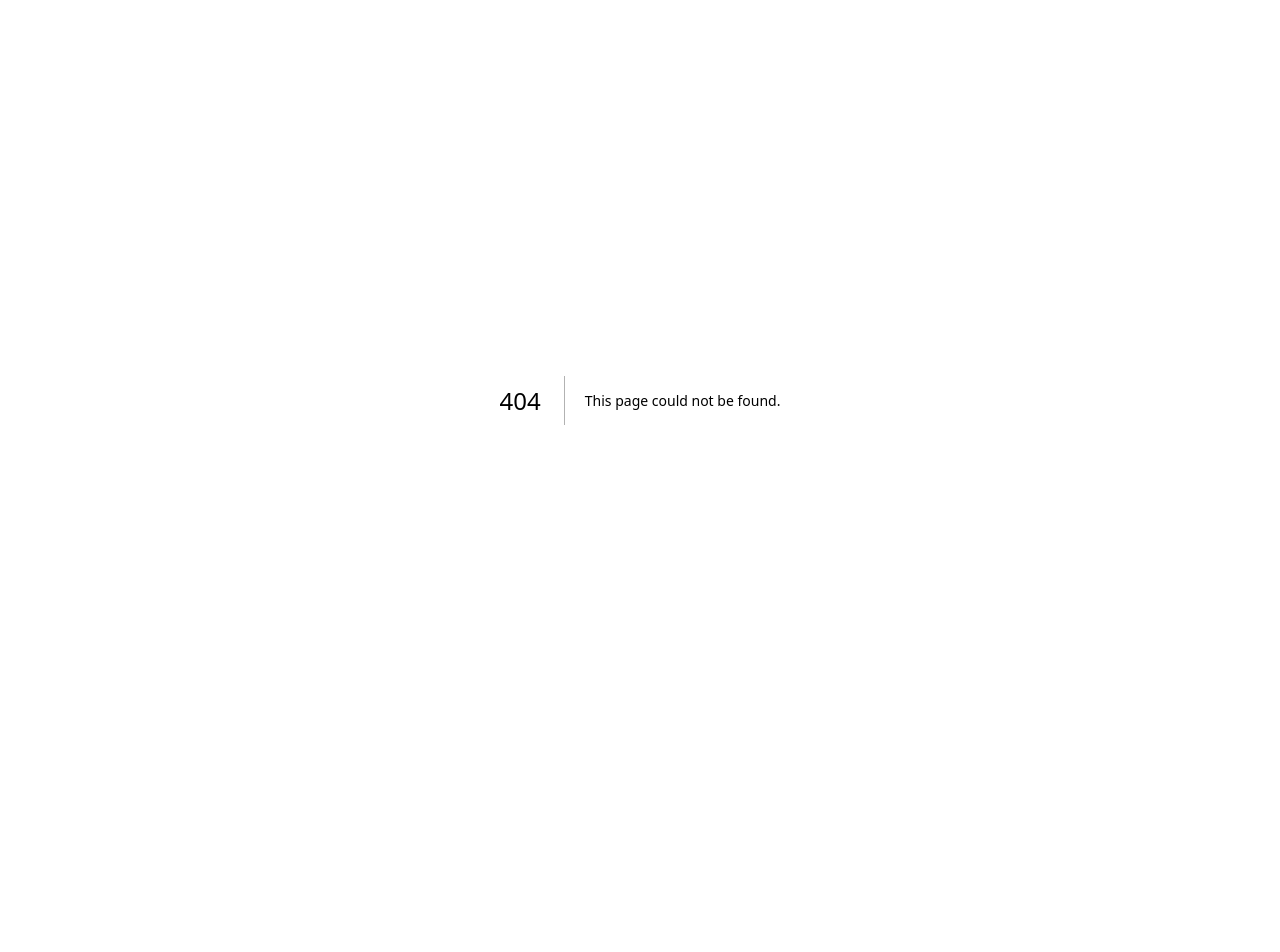
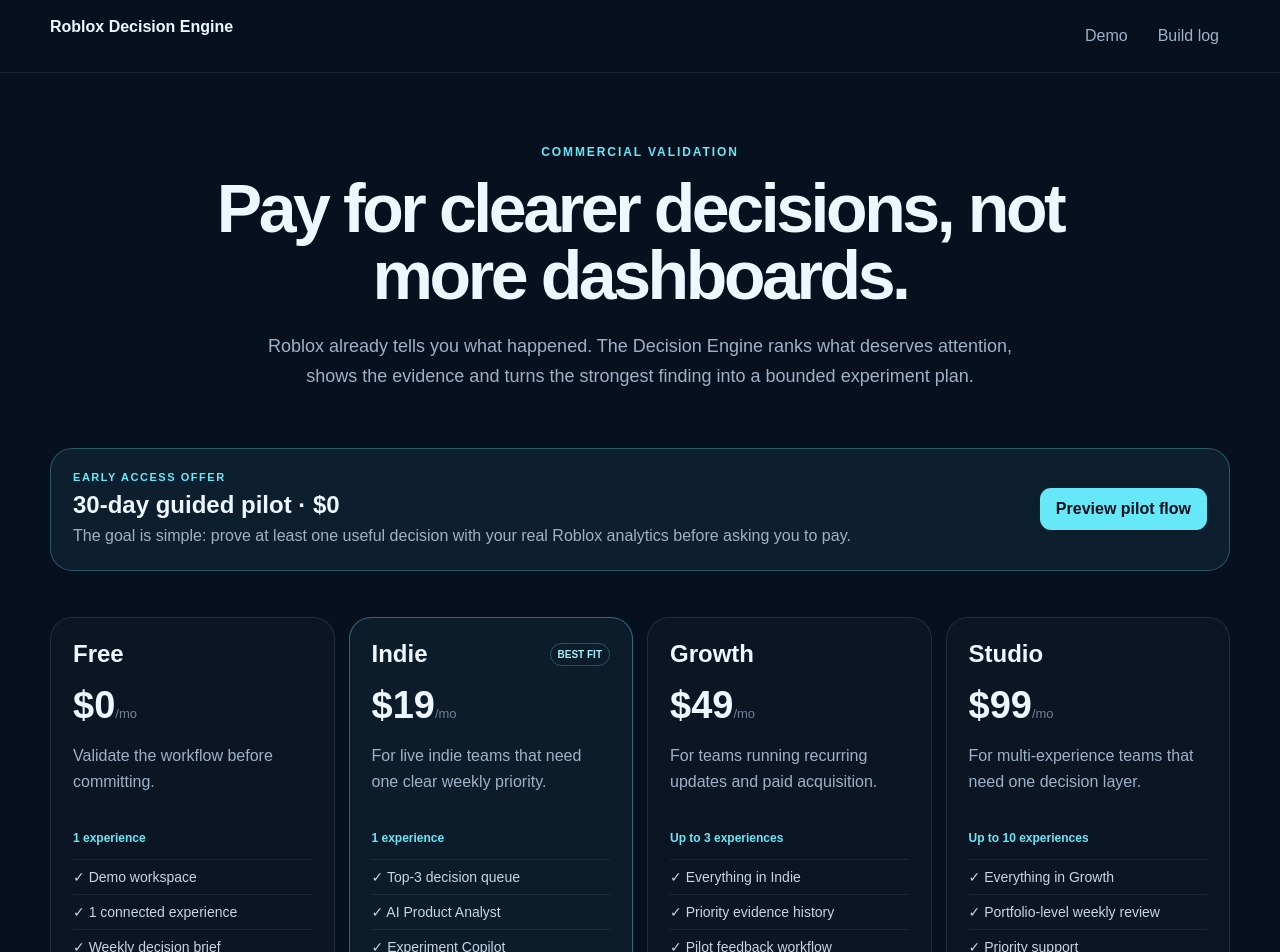
Before and after one commit to danielwauer-maker/roblox-decision-engine, a Next.js app in the folder apps/web/: page /pricing in a window 1280 px wide. Before the commit this address had no page. Shown: the top 952 px of the page. Before the commit the page ends 800 px from the top, so only its background shows below. Built offline with nearby package versions, Linux system fonts and the light colour scheme.

Commit message:
feat(r8): add commercial pricing page

```diff
--- /dev/null
+++ b/apps/web/app/pricing/page.tsx
@@ -0,0 +1,79 @@
+const plans = [
+  {
+    name: "Free",
+    price: "$0",
+    subtitle: "Validate the workflow before committing.",
+    experiences: "1 experience",
+    features: ["Demo workspace", "1 connected experience", "Weekly decision brief"],
+    cta: "Start with demo",
+    href: "/demo",
+  },
+  {
+    name: "Indie",
+    price: "$19",
+    subtitle: "For live indie teams that need one clear weekly priority.",
+    experiences: "1 experience",
+    features: ["Top-3 decision queue", "AI Product Analyst", "Experiment Copilot", "Weekly Growth Brief"],
+    cta: "Join early access",
+    href: "/demo/pilot",
+    featured: true,
+  },
+  {
+    name: "Growth",
+    price: "$49",
+    subtitle: "For teams running recurring updates and paid acquisition.",
+    experiences: "Up to 3 experiences",
+    features: ["Everything in Indie", "Priority evidence history", "Pilot feedback workflow", "Multi-experience coverage"],
+    cta: "Join pilot",
+    href: "/demo/pilot",
+  },
+  {
+    name: "Studio",
+    price: "$99",
+    subtitle: "For multi-experience teams that need one decision layer.",
+    experiences: "Up to 10 experiences",
+    features: ["Everything in Growth", "Portfolio-level weekly review", "Priority support", "Expanded experience limits"],
+    cta: "Talk to us",
+    href: "/demo/pilot",
+  },
+];
+
+export default function PricingPage() {
+  return (
+    <main style={{ minHeight: "100vh", background: "#07101f", color: "#eef7ff", fontFamily: "Arial, sans-serif" }}>
+      <header style={{ borderBottom: "1px solid rgba(255,255,255,.08)" }}>
+        <div style={{ maxWidth: 1180, margin: "0 auto", padding: "18px clamp(20px,5vw,24px)", display: "flex", justifyContent: "space-between", gap: 16, flexWrap: "wrap" }}>
+          <a href="/" style={{ color: "#eef7ff", textDecoration: "none", fontWeight: 800 }}>Roblox Decision Engine</a>
+          <div style={{ display: "flex", gap: 8 }}><a href="/demo" style={{ color: "#9fb1c7", textDecoration: "none", padding: "9px 11px" }}>Demo</a><a href="/portfolio" style={{ color: "#9fb1c7", textDecoration: "none", padding: "9px 11px" }}>Build log</a></div>
+        </div>
+      </header>
+
+      <section style={{ maxWidth: 1180, margin: "0 auto", padding: "72px clamp(20px,5vw,24px) 28px", textAlign: "center" }}>
+        <div style={{ color: "#67e8f9", fontSize: 12, fontWeight: 800, letterSpacing: ".16em", textTransform: "uppercase" }}>Commercial validation</div>
+        <h1 style={{ margin: "16px auto 0", maxWidth: 850, fontSize: "clamp(42px,8vw,68px)", lineHeight: .98, letterSpacing: "-.05em" }}>Pay for clearer decisions, not more dashboards.</h1>
+        <p style={{ margin: "24px auto 0", maxWidth: 760, color: "#9fb1c7", fontSize: 18, lineHeight: 1.65 }}>Roblox already tells you what happened. The Decision Engine ranks what deserves attention, shows the evidence and turns the strongest finding into a bounded experiment plan.</p>
+      </section>
+
+      <section style={{ maxWidth: 1180, margin: "0 auto", padding: "28px clamp(20px,5vw,24px)" }}>
+        <div style={{ border: "1px solid rgba(103,232,249,.28)", background: "rgba(103,232,249,.07)", borderRadius: 22, padding: 22, display: "flex", justifyContent: "space-between", gap: 18, alignItems: "center", flexWrap: "wrap" }}>
+          <div><div style={{ color: "#67e8f9", fontSize: 11, fontWeight: 800, textTransform: "uppercase", letterSpacing: ".14em" }}>Early access offer</div><h2 style={{ margin: "8px 0 4px" }}>30-day guided pilot · $0</h2><p style={{ margin: 0, color: "#9fb1c7", lineHeight: 1.6 }}>The goal is simple: prove at least one useful decision with your real Roblox analytics before asking you to pay.</p></div>
+          <a href="/demo/pilot" style={{ background: "#67e8f9", color: "#07101f", padding: "12px 16px", borderRadius: 11, fontWeight: 800, textDecoration: "none" }}>Preview pilot flow</a>
+        </div>
+      </section>
+
+      <section style={{ maxWidth: 1180, margin: "0 auto", padding: "18px clamp(20px,5vw,24px) 72px" }}>
+        <div style={{ display: "grid", gap: 14, gridTemplateColumns: "repeat(auto-fit,minmax(230px,1fr))" }}>
+          {plans.map((plan) => <article key={plan.name} style={{ border: plan.featured ? "1px solid rgba(103,232,249,.38)" : "1px solid rgba(255,255,255,.1)", background: plan.featured ? "rgba(103,232,249,.055)" : "rgba(255,255,255,.025)", borderRadius: 22, padding: 22 }}>
+            <div style={{ display: "flex", justifyContent: "space-between", gap: 10, alignItems: "center" }}><h2 style={{ margin: 0 }}>{plan.name}</h2>{plan.featured && <span style={{ color: "#a5f3fc", fontSize: 10, fontWeight: 800, border: "1px solid rgba(103,232,249,.28)", borderRadius: 999, padding: "5px 7px" }}>BEST FIT</span>}</div>
+            <div style={{ marginTop: 16, fontSize: 38, fontWeight: 800 }}>{plan.price}<span style={{ color: "#718198", fontSize: 13, fontWeight: 500 }}>/mo</span></div>
+            <p style={{ color: "#9fb1c7", lineHeight: 1.6, minHeight: 72 }}>{plan.subtitle}</p>
+            <div style={{ color: "#67e8f9", fontSize: 12, fontWeight: 700, marginBottom: 14 }}>{plan.experiences}</div>
+            <div>{plan.features.map((feature) => <div key={feature} style={{ padding: "9px 0", borderTop: "1px solid rgba(255,255,255,.07)", color: "#c7d5e5", fontSize: 14 }}>✓ {feature}</div>)}</div>
+            <a href={plan.href} style={{ display: "block", marginTop: 20, textAlign: "center", background: plan.featured ? "#67e8f9" : "transparent", color: plan.featured ? "#07101f" : "#eef7ff", border: plan.featured ? "none" : "1px solid rgba(255,255,255,.13)", padding: "11px 14px", borderRadius: 11, fontWeight: 800, textDecoration: "none" }}>{plan.cta}</a>
+          </article>)}
+        </div>
+        <p style={{ color: "#718198", fontSize: 12, lineHeight: 1.6, marginTop: 18 }}>Pricing is a validation hypothesis for early access and may change before general availability. No payment is required for the guided pilot.</p>
+      </section>
+    </main>
+  );
+}
```
